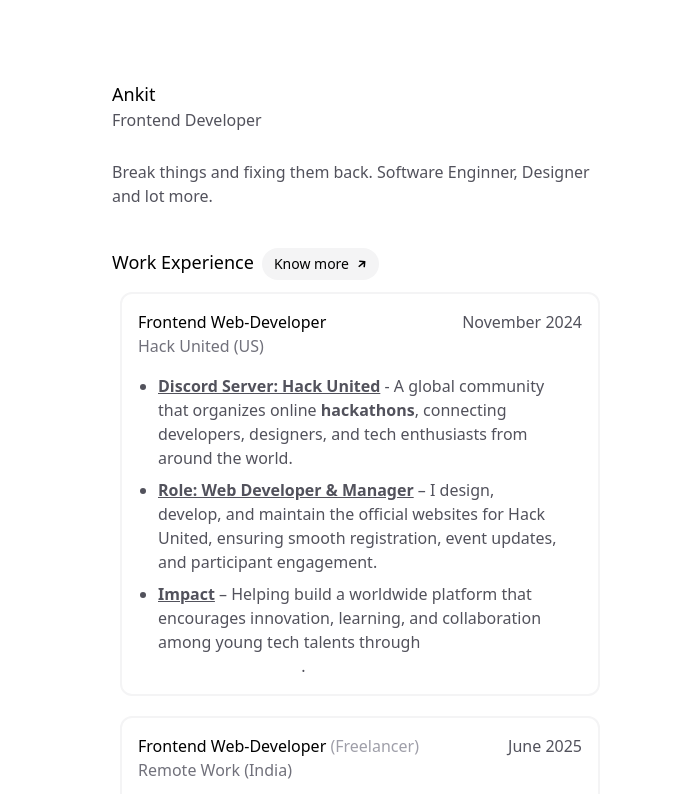
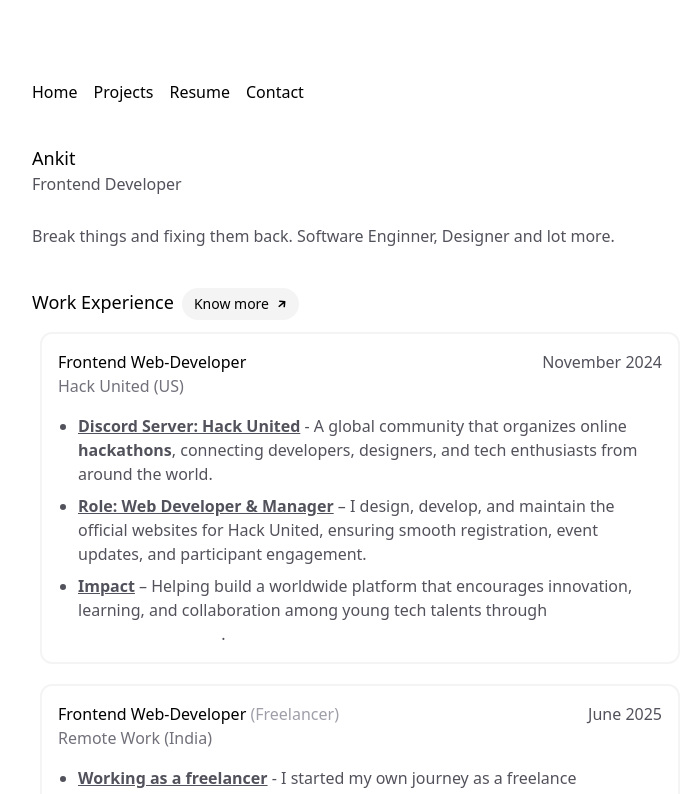
Before and after one commit to ankitsensei/ankitbhagat-portfolio, a React (Vite) app: page / in a window 1280 px wide. Shown: the top 794 px of the page, without its empty margins (288-980 px from the left). Built offline with nearby package versions, Linux system fonts and the light colour scheme.

Commit message:
added navbar (not routed yet)

```diff
--- a/src/App.tsx
+++ b/src/App.tsx
@@ -1,6 +1,7 @@
 import { ThemeProvider } from './components/ThemeContext'
 import { motion } from "motion/react"
 
+import Navbar from "./components/Navbar"
 import Intro from './components/Intro'
 import WorkExperience from './components/WorkExperience'
 import Projects from './components/Projects'
@@ -16,8 +17,8 @@ const App = () => {
     <ThemeProvider>
       <motion.div
         className=" bg-white dark:bg-black w-full h-full text-black dark:text-white">
-        <div className='h-full flex flex-col pt-20 lg:w-2/5 lg:mx-[30%]'>
-          {/* <Resume /> */}
+        <div className='h-full flex flex-col pt-20 w-full max-w-2xl mx-auto'>
+            <Navbar />
             <Intro />
             <WorkExperience />
             <Projects />
--- /dev/null
+++ b/src/components/Navbar.tsx
@@ -0,0 +1,15 @@
+
+const Navbar = () => {
+  return (
+    <div className="px-4 mb-10 w-full h-full">
+      <ul className="flex items-center gap-4">
+        <li><a href="#">Home</a></li>
+        <li><a href="#">Projects</a></li>
+        <li><a href="#">Resume</a></li>
+        <li><a href="#">Contact</a></li>
+      </ul>
+    </div>
+  )
+}
+
+export default Navbar
--- a/src/components/Projects.tsx
+++ b/src/components/Projects.tsx
@@ -4,7 +4,6 @@ import { motion, AnimatePresence } from "motion/react"
 // import { useState } from "react";
 import ProjectComp from "./ProjectsComp"
 import FocusMode from "../assets/imgs/focusModeExtension.png"
-import MovieDB from "../assets/imgs/MovieDB.png"
 import BillSplitter from "../assets/imgs/Bill-splitter.png"
 
 const Projects = () => {
```
Lines whose indentation alone changed are shown as unchanged.
